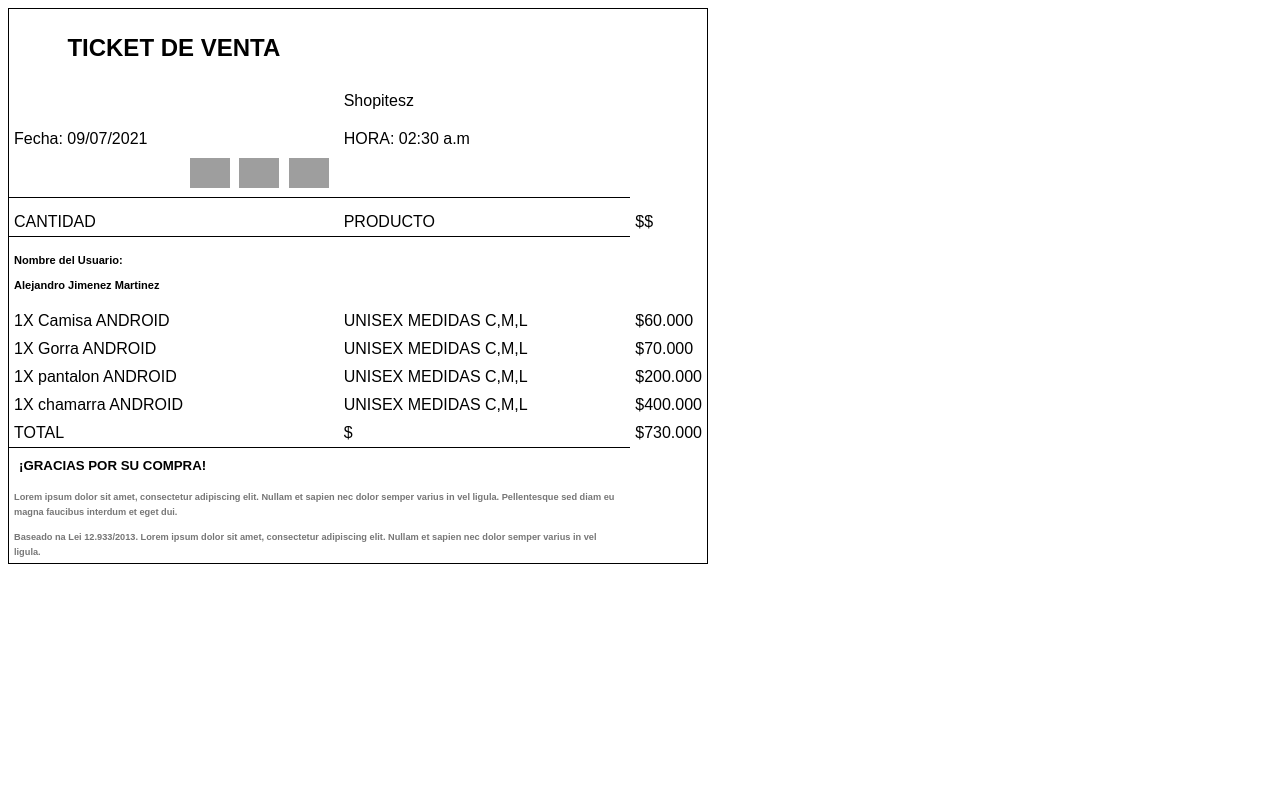
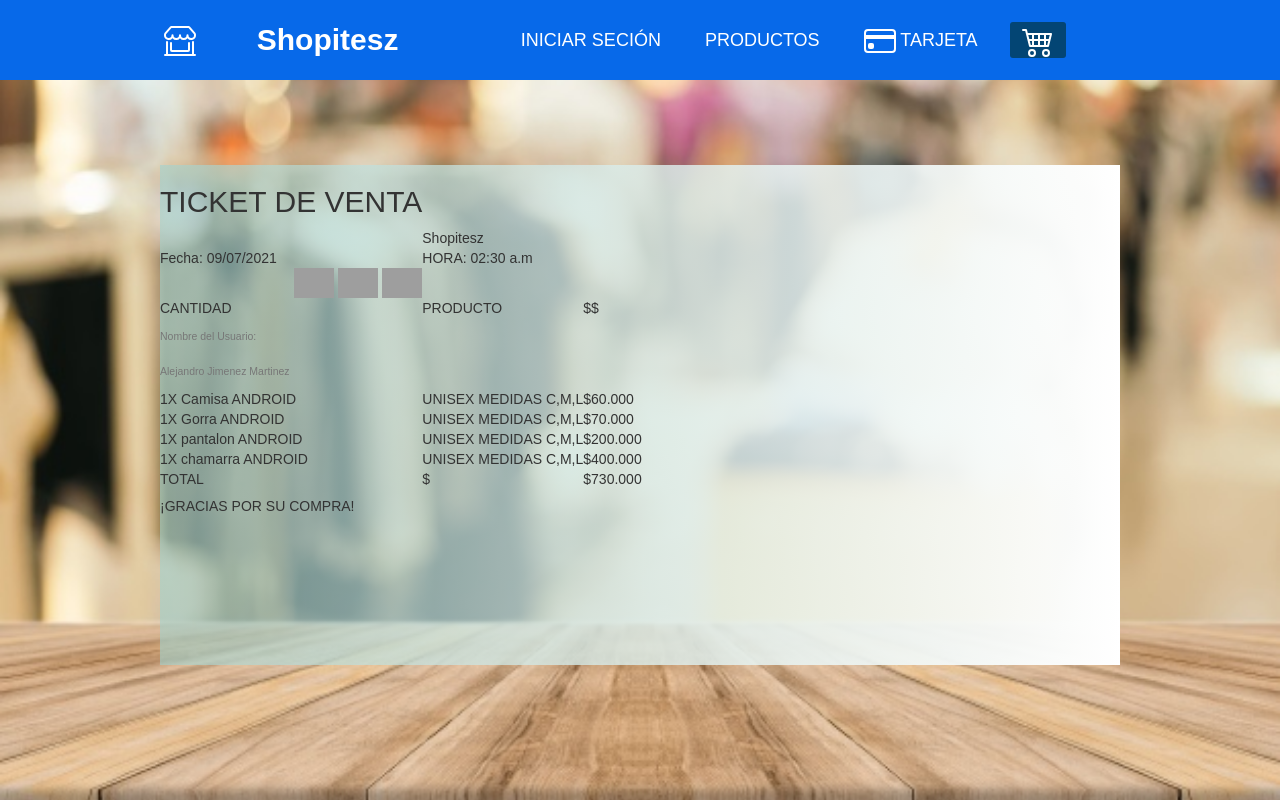
Before and after one commit to XLuis-Eduardo-Espinoza-Mares/Verano_Shopitesz_Eq6, a Flask app: page /ticket in a window 1280 px wide. Run offline with Flask 2, Linux system fonts and the light colour scheme; some libraries are stand-ins or nearby versions; grey boxes are pictures that could not be loaded.

Commit message:
Diseño Ticket

```diff
--- /dev/null
+++ b/Shopitesz/static/css/estiloTicket.css
@@ -0,0 +1,11 @@
+body{
+    margin-top: 150px;
+	padding: 15px;
+}
+
+div{
+	margin: auto;
+	width: 960px;
+	height: 500px;
+	background-image: linear-gradient(to right, rgba(161, 210 ,206, 0.61),white);
+}
--- a/Shopitesz/templates/Tarjeta/Ticket.html
+++ b/Shopitesz/templates/Tarjeta/Ticket.html
@@ -1,132 +1,8 @@
-<!DOCTYPE html>
-<html lang="en">
-<head>
-    <meta charset="UTF-8">
-    <title>voucher</title>
-</head>
-<body>
-
-</body>
-</html><!doctype html>
-<html lang="en">
-<head>
-	<meta charset="UTF-8">
-	<title>Voucher DNE</title>
-
-	<style>
-		body {
-			font-family: Arial, verdana, sans-serif;
-		}
-
-		table,
-		table tr {
-			border: 1px solid #000;
-			border-spacing: 0;
-
-		}
-
-		table tr td {
-			padding: 5px;
-		}
-
-		table table {
-			border: 0;
-		}
-
-
-
-		.text-left {
-			text-align: left;
-		}
-
-		.text-center {
-			text-align: center;
-		}
-
-		.text-right {
-			text-align: right;
-		}
-
-		h5, h3 {
-			margin: 0;
-		}
-
-		.foto {
-			background-color: #ccc;
-			height: 150px;
-			margin: auto;
-			width: 120px;
-		}
-
-		.voucher-code {
-			border-top: 1px solid #000;
-		}
-
-		.voucher-titulo {
-			border-bottom: 1px solid #000;
-		}
-
-		.voucher {
-			width: 700px;
-		}
-
-		.box {
-			border-top: 1px solid #000;
-		}
-
-		.box-bottom {
-			border-bottom: 1px solid #000;
-		}
-
-		.box h5 {
-			padding: 5px;
-		}
-
-		.logos img {
-			margin-right: 5px;
-		}
-
-		.frente {
-			border: 1px solid #000;
-			width: 400px;
-		}
-
-		.frente table td {
-			padding: 0;
-		}
-
-		.frente table td.dado {
-			padding-bottom: 3px;
-		}
-
-		.frente .logos {
-			float:left ;
-
-		}
-
-		.frente .titulo {
-			float: right;
-			text-align: center;
-			width: 270px;
-		}
-
-		.frente .titulo h4 {
-			margin: 0px;
-		}
-
-		.verso td h3 {
-			background-color: #ddd;
-			padding: 10px;
-		}
-
-		.footer {
-			color: #777;
-		}
-
-	</style>
-</head>
-<body>
-	<table celspacing="none" class="voucher">
+{% extends 'comunes/base.html' %}
+{% block contenido %}
+<link rel="stylesheet" href="{{url_for('static',filename='css/estiloTicket.css')}}">
+<div class="parrafo">
+<table celspacing="none" class="voucher">
 		<tr>
 			<td class="text-center"><h2> TICKET DE VENTA </h2></td>
             <tr>
@@ -219,30 +95,6 @@
 			</td>
 		</tr>
 
-
-
-		<tr>
-			<td colspan="2" class="footer">
-				<h5>
-					<small>
-						<small>
-							Lorem ipsum dolor sit amet, consectetur adipiscing elit. Nullam et sapien nec dolor semper varius in vel ligula. Pellentesque sed diam eu magna faucibus interdum et eget dui.
-						</small>
-					</small>
-				</h5>
-			</td>
-		</tr>
-
-		<tr>
-			<td colspan="2" class="footer">
-				<h5>
-					<small>
-						<small>
-							Baseado na Lei 12.933/2013. Lorem ipsum dolor sit amet, consectetur adipiscing elit. Nullam et sapien nec dolor semper varius in vel ligula.
-						</small>
-					</small>
-				</h5>
-			</td>
-		</tr>
 	</table>
-</body>
+</div>
+{% endblock %}
```
